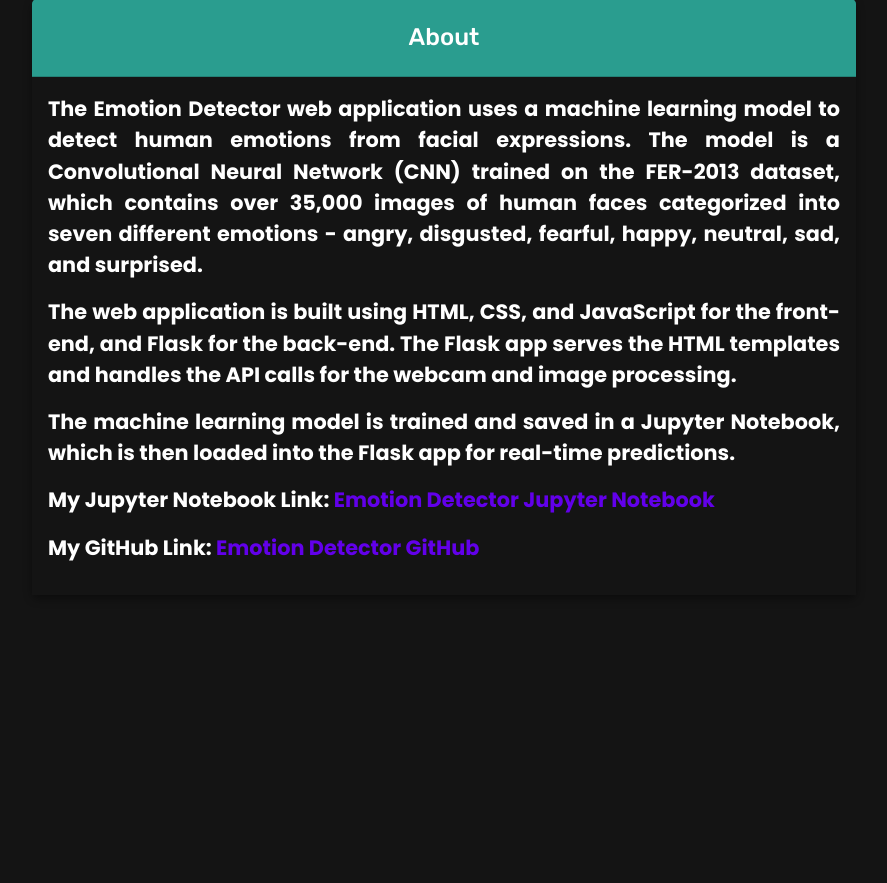
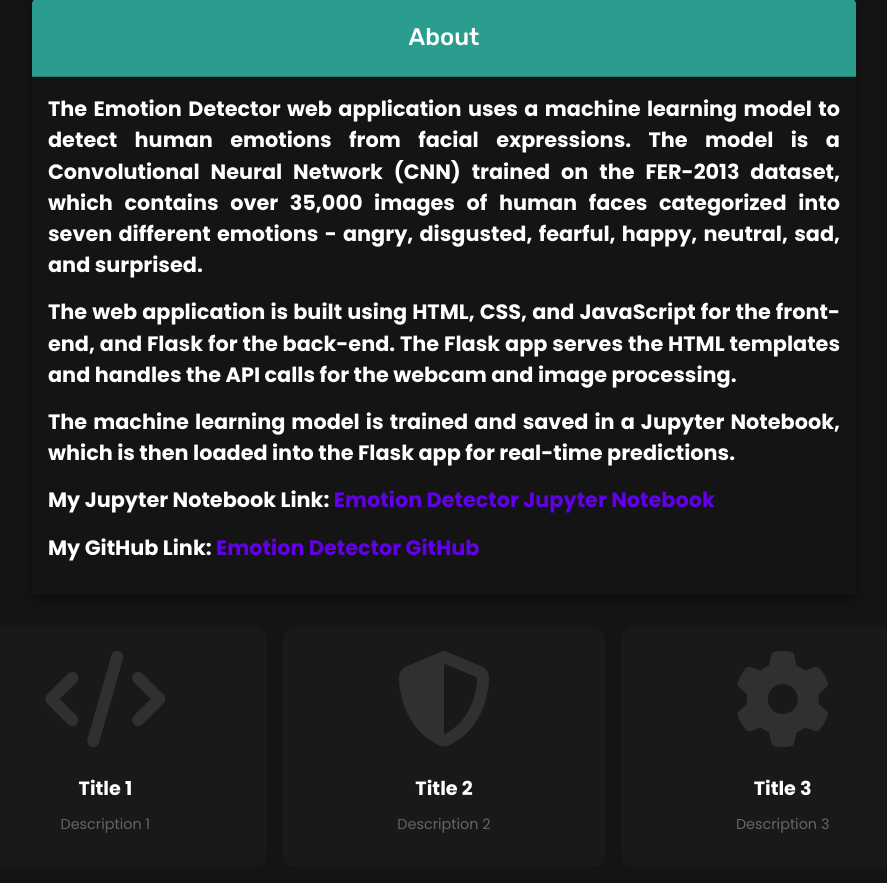
Before and after one commit to aryanace1/EmotionDetector, a Flask app: page / in a window 1280 px wide. Shown: the part 2093-2976 px from the top of the page, without its empty margins (196-1083 px from the left). Before the commit the page ends 2654 px from the top, so only its background shows below. Run offline with Flask 2, Linux system fonts and the light colour scheme.

Commit message:
Add Gradient Cards

```diff
--- a/static/css/index.css
+++ b/static/css/index.css
@@ -14,6 +14,8 @@
   --fg: #e3e4e8;
   --bg: #17181c;
   --dur: 8s;
+
+  --card-color: rgb(25, 25, 25);
 }
 
 * {
@@ -646,3 +648,95 @@
   color: var(--yellow);
   /* text-decoration: underline; */
 }
+
+/* Gradient Card Hover Effect */
+#gradient-cards {
+  display: grid;
+  gap: 1em;
+  grid-template-columns: repeat(3, 1fr);
+  max-width: 1000px;
+  padding: 1em 0em;
+  place-self: center;
+  position: relative;
+  width: calc(100% - 2em);
+  z-index: 2;
+  margin: 0 auto;
+}
+
+.gradient-card {
+  background-color: var(--card-color);
+  border-radius: 0.75em;
+  cursor: pointer;
+  height: 240px;
+  position: relative;
+}
+
+.gradient-card:hover:before {
+  opacity: 1;
+}
+
+.gradient-card:before {
+  background: linear-gradient(
+    45deg,
+    transparent 5%,
+    rgb(255, 215, 137) 50%,
+    transparent 99%
+  );
+  border-radius: inherit;
+  content: "";
+  inset: 0px;
+  opacity: 0;
+  position: absolute;
+  transition: opacity 400ms;
+  z-index: 0;
+}
+
+.gradient-card-content {
+  background-color: var(--card-color);
+  border-radius: inherit;
+  display: grid;
+  inset: 1px;
+  padding: 1em;
+  position: absolute;
+}
+
+.gradient-card-title {
+  font-size: 1.2rem;
+  font-weight: bold;
+  margin-bottom: 0.5rem;
+  margin: 0 auto;
+  margin-top: 1.5rem;
+}
+
+.gradient-card-description {
+  font-size: 0.9rem;
+  color: #666;
+  margin: 0 auto;
+}
+
+/* -- ↓↓ Extra styles ↓↓ -- */
+
+.gradient-card:hover > .gradient-card-content > .gradient-card-icon {
+  opacity: 1;
+  transform: scale(1.1) translateY(-5%);
+}
+
+.gradient-card-icon {
+  color: rgba(255, 255, 255, 0.25);
+  font-size: 6em;
+  opacity: 0.4;
+  place-self: center;
+  transition: transform 250ms, opacity 250ms;
+}
+
+@media (max-width: 1100px) {
+  #gradient-cards {
+    grid-template-columns: repeat(2, 1fr);
+  }
+}
+
+@media (max-width: 600px) {
+  #gradient-cards {
+    grid-template-columns: 1fr;
+  }
+}
--- a/templates/index.html
+++ b/templates/index.html
@@ -251,6 +251,31 @@
       </div>
     </div>
 
+    <!-- Gradient Card -->
+    <div id="gradient-cards">
+      <div class="gradient-card">
+        <div class="gradient-card-content">
+          <i class="gradient-card-icon fa-solid fa-code"></i>
+          <h3 class="gradient-card-title">Title 1</h3>
+          <p class="gradient-card-description">Description 1</p>
+        </div>
+      </div>
+      <div class="gradient-card">
+        <div class="gradient-card-content">
+          <i class="gradient-card-icon fa-solid fa-shield-halved"></i>
+          <h3 class="gradient-card-title">Title 2</h3>
+          <p class="gradient-card-description">Description 2</p>
+        </div>
+      </div>
+      <div class="gradient-card">
+        <div class="gradient-card-content">
+          <i class="gradient-card-icon fa-solid fa-gear"></i>
+          <h3 class="gradient-card-title">Title 3</h3>
+          <p class="gradient-card-description">Description 3</p>
+        </div>
+      </div>
+    </div>
+
     <!-- Custom JS -->
     <script
       type="text/javascript"
```
